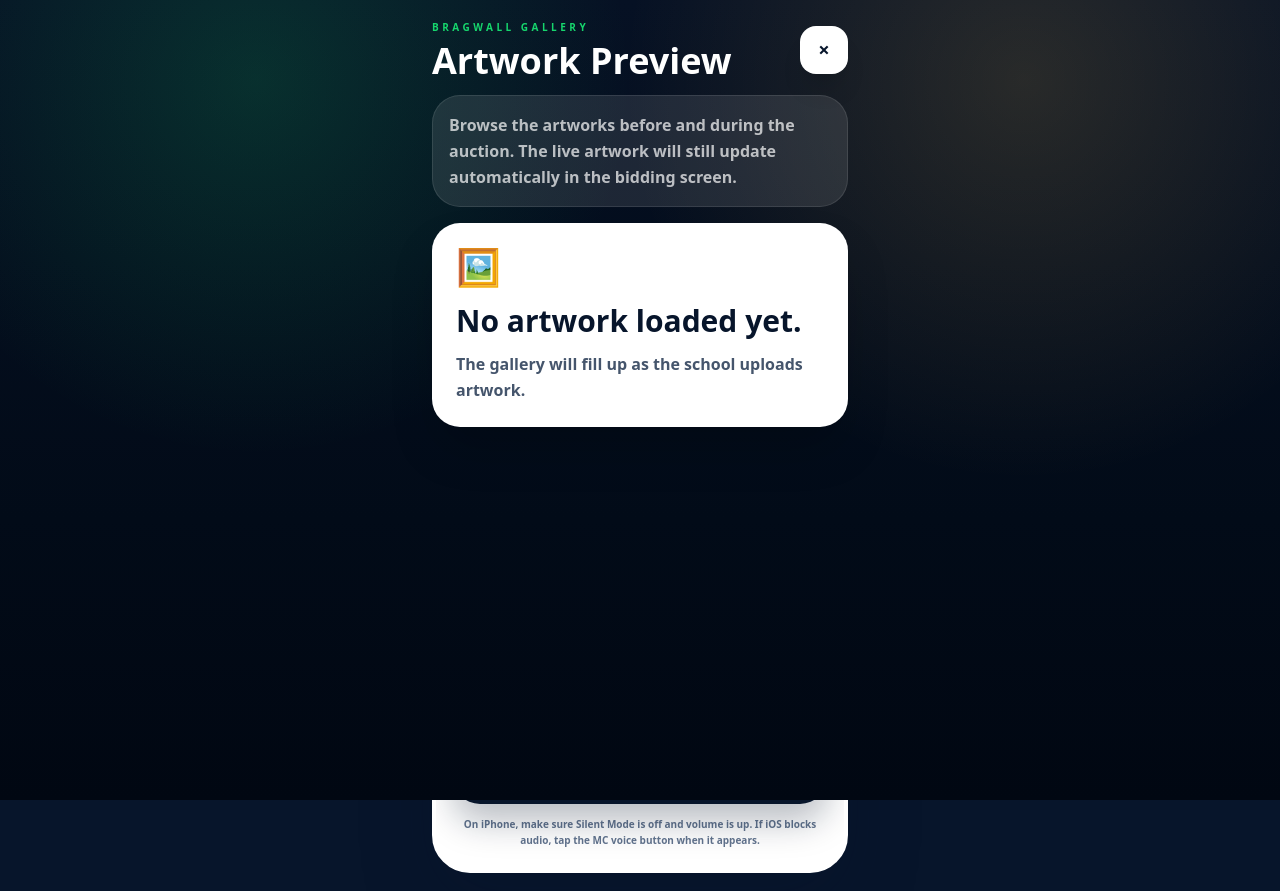
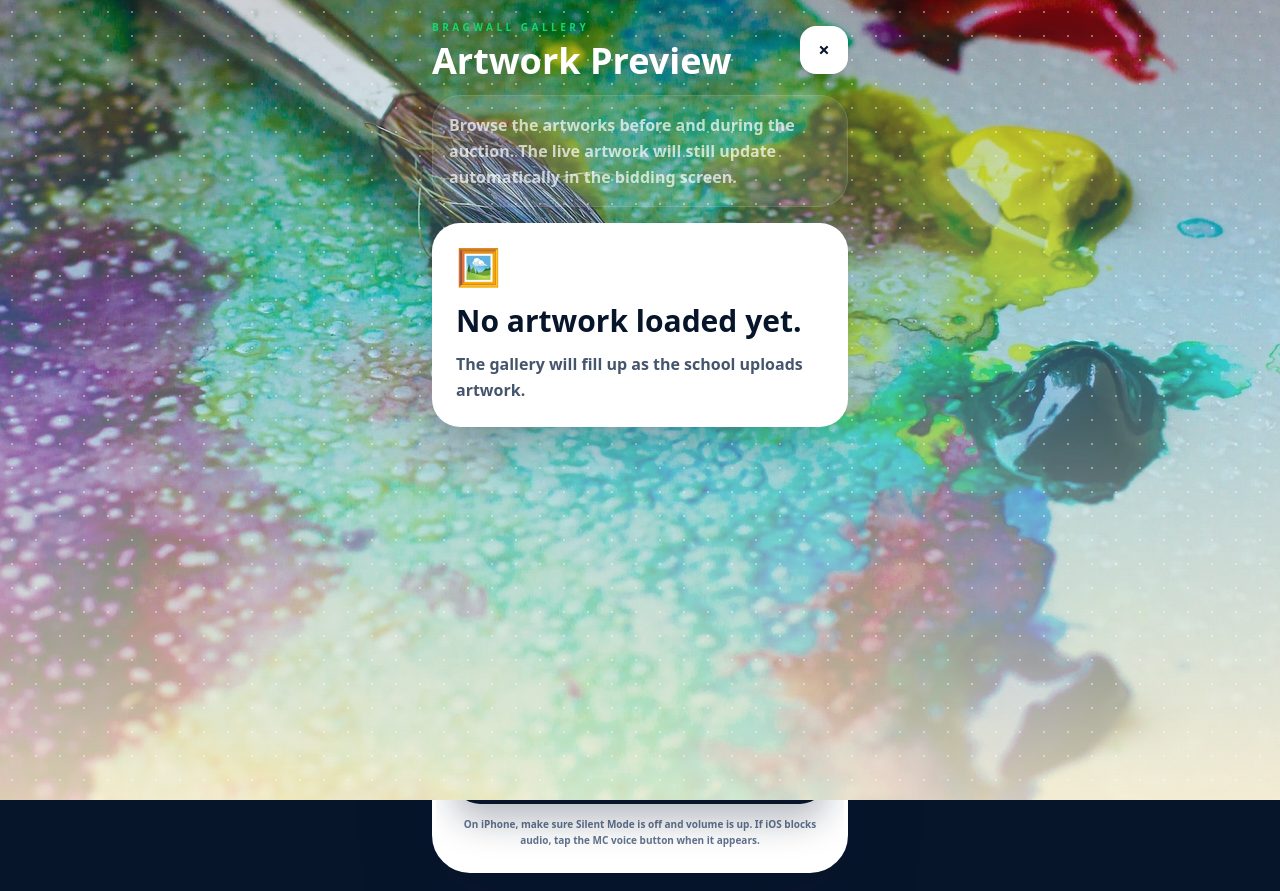
Before and after one commit to darrenseath7/bid-on-my-kid-mvp, a Next.js app: page /auction/demo in a window 1280 px wide. Both pictures are taken after a click on the button "🖼️ Gallery". Built offline with nearby package versions, Linux system fonts and the light colour scheme; no server answers.

Commit message:
Standardize BragWall logo and parent gallery

```diff
--- a/app/auction/AuctionClient.tsx
+++ b/app/auction/AuctionClient.tsx
@@ -1536,7 +1536,9 @@ function GalleryModal({
           exit={{ opacity: 0 }}
           className="fixed inset-0 z-[80] bg-[#020b18] text-white overflow-y-auto"
         >
-          <div className="fixed inset-0 pointer-events-none bg-[radial-gradient(circle_at_20%_10%,rgba(22,214,109,0.16),transparent_30%),radial-gradient(circle_at_80%_10%,rgba(255,200,87,0.14),transparent_32%),linear-gradient(180deg,#061124,#020b18_65%,#010712)]" />
+          <div className="fixed inset-0 pointer-events-none bg-[url('/paintbrush.jpg')] bg-cover bg-center" />
+          <div className="fixed inset-0 pointer-events-none bg-[linear-gradient(180deg,rgba(7,21,43,0.20),rgba(85,214,255,0.28)_38%,rgba(255,245,214,0.82))]" />
+          <div className="fixed inset-0 pointer-events-none opacity-40 bg-[radial-gradient(circle,#ffffff_1.5px,transparent_1.5px)] bg-[size:24px_24px]" />
 
           <div className="relative max-w-md mx-auto min-h-screen px-4 py-5">
             <div className="flex items-center justify-between gap-3 mb-4">
```
